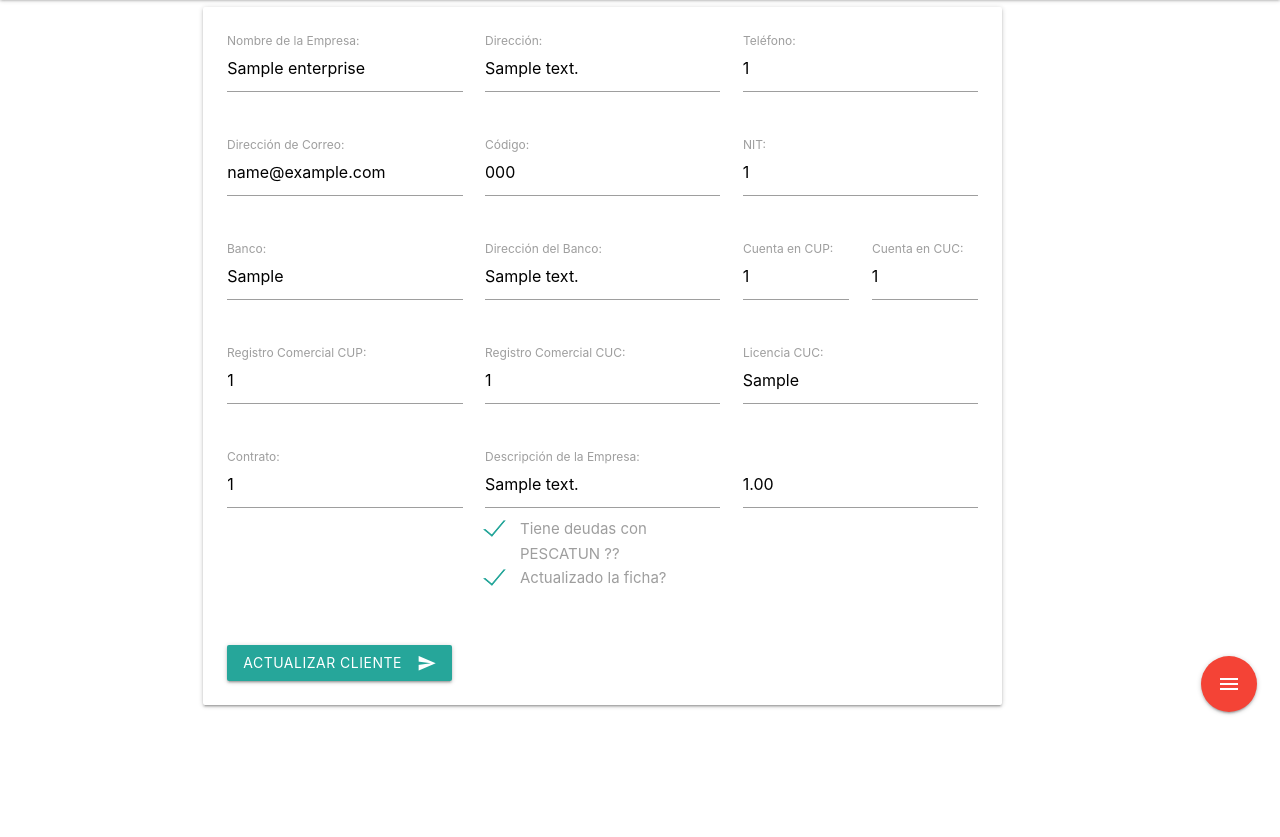
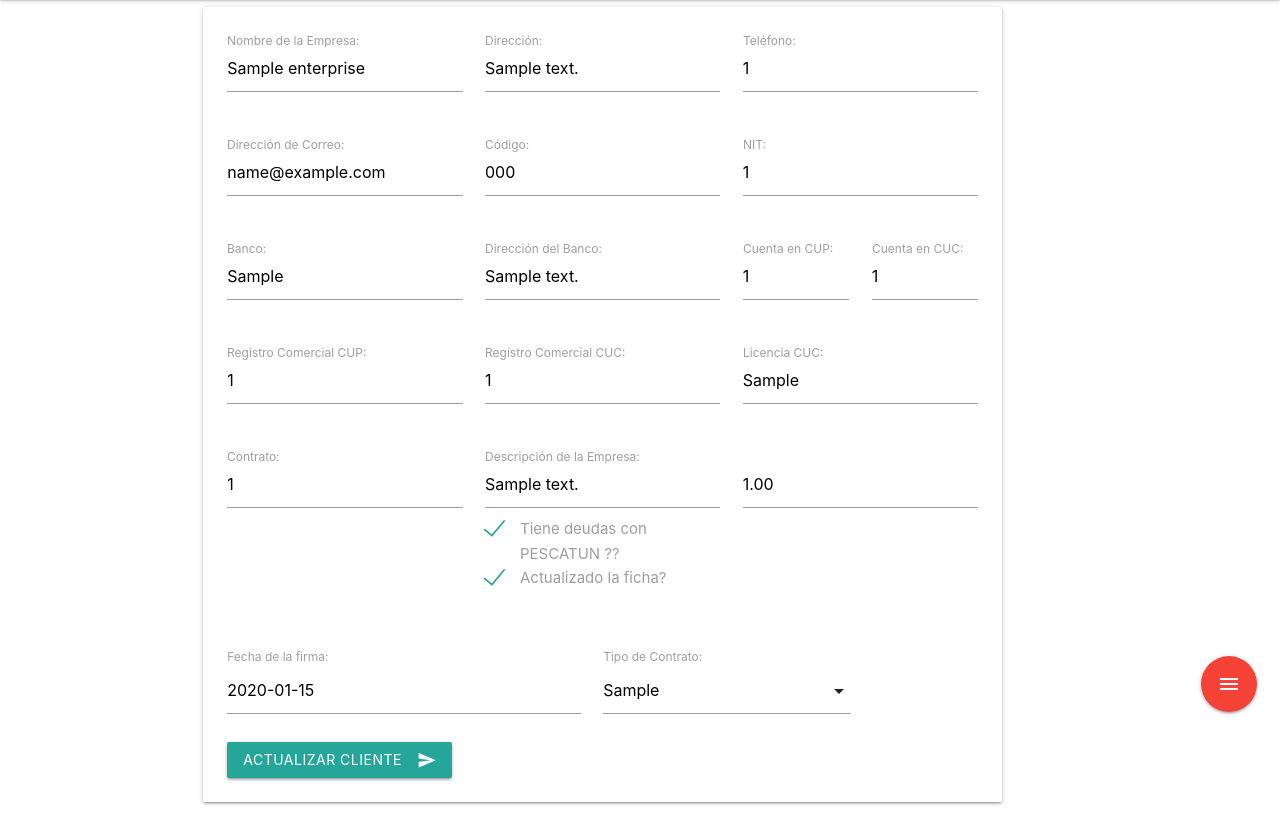
Before and after one commit to dcruz1990/django-misclientes, a Django app: page /editenterprise/1/ in a window 1280 px wide. Shown: the part 65-902 px from the top of the page. Before the commit the page ends 780 px from the top, so only its background shows below. Run offline with Django 3.2, Linux system fonts and the light colour scheme; a user stored in the database is signed in; tables that the repository leaves empty hold one stand-in row (values such as "Sample post"); parts of the project's set-up code (start-up, migrations or seed data) failed here and were passed over.

Commit message:
Minor fixes on edit enterprise template

```diff
--- a/misclientes/templates/enterprise_update_form.html
+++ b/misclientes/templates/enterprise_update_form.html
@@ -120,6 +120,16 @@
 								<div class="row" id="inputDeuda">
 								</div>
 							</div>
+							<div class="row">
+								<div class="col ">
+									<label for="{{ form.signed.id_for_label }}">Fecha de la firma:</label>
+									{{ form.signed }}
+								</div>
+								<div class="col">
+									<label for="{{ form.type_of_contract.id_for_label }}">Tipo de Contrato:</label>
+									{{form.type_of_contract}}
+								</div>
+							</div>
 
                         <button class="btn waves-effect waves-light" type="submit">Actualizar Cliente
                         <i class="material-icons right">send</i>
--- a/misclientes/views.py
+++ b/misclientes/views.py
@@ -208,6 +208,8 @@ class EnterpriseUpdate(UpdateView):
     'licence_to_operate_on_divisa',
     'contract',
     'updated',
+    'signed',
+    'type_of_contract'
     ]
     model= Enterprise
     template_name_suffix = '_update_form'
```
Also changed, not shown: 1 other file.
